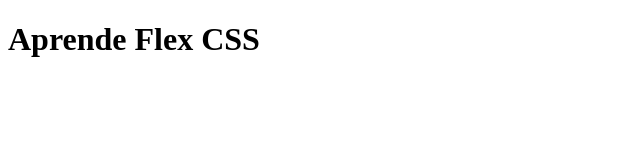
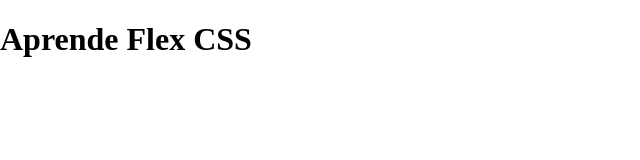
Before and after one commit to alegreiff/flex, a plain HTML site: page index.html in a window 1280 px wide. Shown: the whole page, without its empty margins (0-640 px from the left). Drawn offline with Linux system fonts and the light colour scheme.

Commit message:
agregado el CSS

```diff
--- /dev/null
+++ b/css/main.css
@@ -0,0 +1,5 @@
+/**/
+html, body{
+  margin: 0;
+  padding: 0;
+}
--- a/index.html
+++ b/index.html
@@ -3,6 +3,7 @@
 <head>
   <meta charset="UTF-8">
   <title>Aprendiendo Flex CSS</title>
+  <link rel="stylesheet" href="css/main.css">
 </head>
 <body>
   <h1>Aprende Flex CSS</h1>
```
